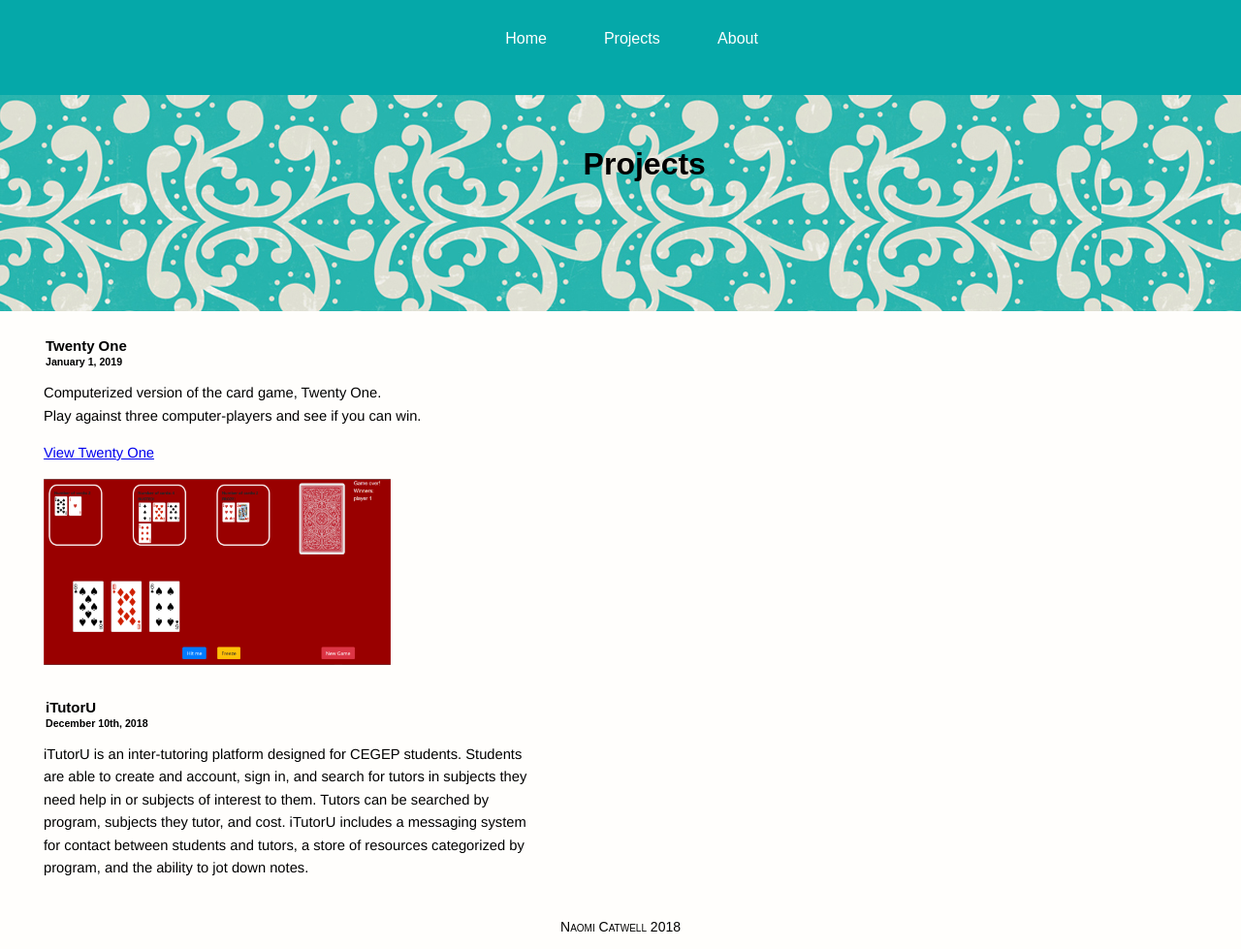
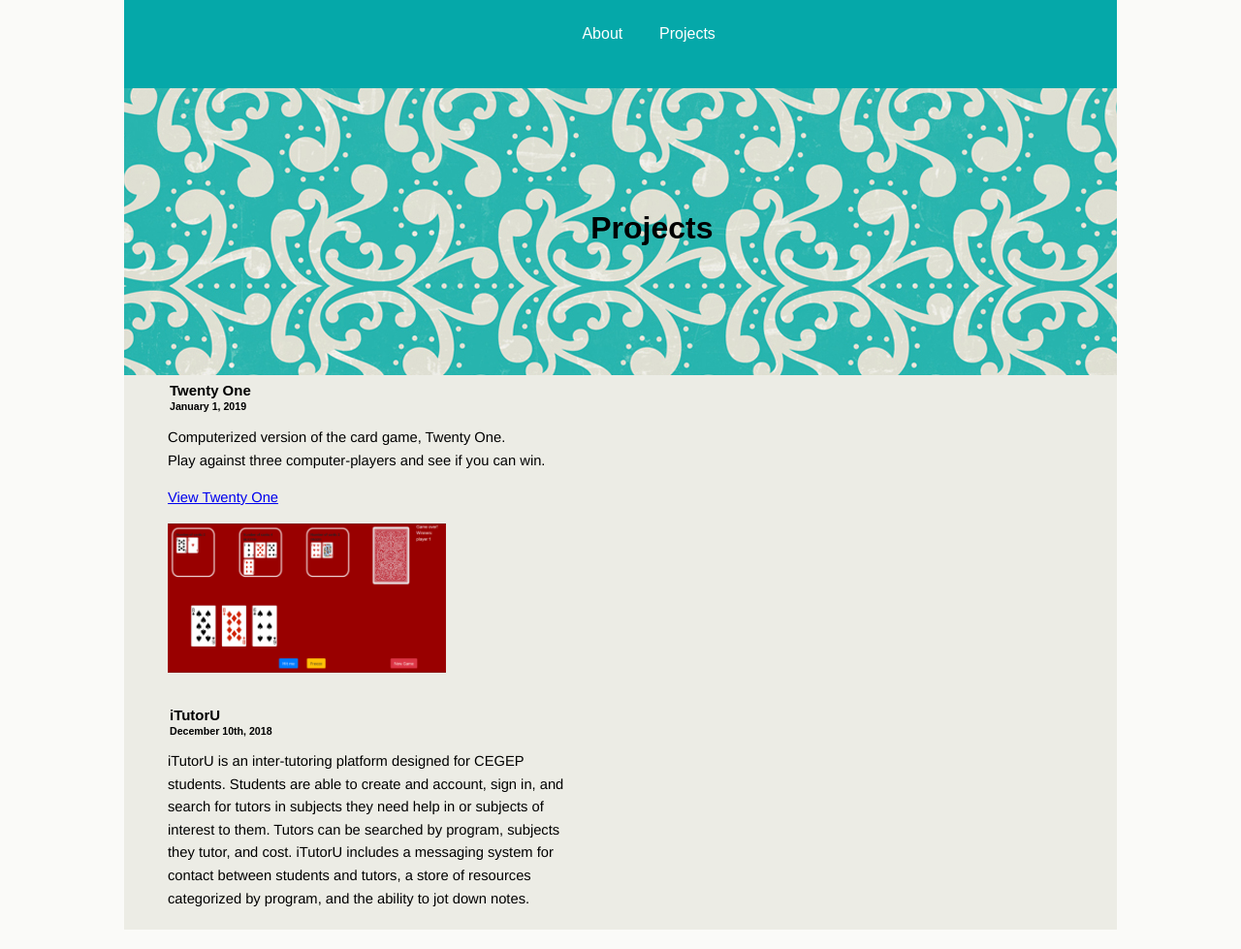
Before and after one commit to naomi-rc/naomi-rc.github.io, a Jekyll site: the page projects.html, which Jekyll copies as it is, in a window 1280 px wide and 979 px high. Shown: the whole window at 97% size. Built offline with Jekyll 4.4.1, drawn with Linux system fonts in a browser that asks for light colours.

Commit message:
fixed layout and navbar

```diff
--- a/index.html
+++ b/index.html
@@ -6,8 +6,8 @@
 <body>
 	<div class="nav">
 		<ul>
+			<li><a href="index.html">About</a></li>
 			<li><a href="projects.html">Projects</a></li>
-			<li><a href="about.html">About</a></li>
 		</ul>
 	</div>
 	<div id="header_image"><h1 id="main_heading">Home</h1></div>
@@ -22,8 +22,5 @@
 		</section>
 
 	</article>
-
-
-	<footer>Naomi Catwell 2018</footer>
 </body>
 </html>
--- a/projects.html
+++ b/projects.html
@@ -6,9 +6,8 @@
 <body>
 	<div class="nav">
 		<ul>
-			<li><a href="index.html">Home</a></li>
+			<li><a href="index.html">About</a></li>
 			<li><a href="projects.html">Projects</a></li>
-			<li><a href="about.html">About</a></li>
 		</ul>
 	</div>
 	<div id="header_image"><h1 id="main_heading">Projects</h1></div>
@@ -23,6 +22,8 @@
 				<img src="images/twenty-one.png" style="width: 70%"/>
 			</div>
 
+
+
 		</section>
 		<section>
 			<div>
@@ -32,10 +33,6 @@
 			</div>
 
 		</section>
-
 	</article>
-
-
-	<footer>Naomi Catwell 2018</footer>
 </body>
 </html>
--- a/styles.css
+++ b/styles.css
@@ -1,20 +1,25 @@
 body {
-    margin: 0px;
+
 	font-family: Arial, sans-serif;
 	background-color: #fffefc;
+	    margin: 0 10% 0 10%;
+    width: 80%;
+       background-color: #ecece53b;
 }
 
 .nav {
 	top: 0;
-    position: fixed;
+    position: relative;
     background-color: #05a8a9;
-    width: 100%;
-    height: 10%;
+        width: 100%;
+        height: 6em;
     z-index: 3;
+        margin: -25px 0px -25px 0px;
+            padding-top: 20px;
 }
 
 .nav ul {
-    margin-left: 35%;
+    margin-left: 40%;
     text-align: center;
 }
 .nav li {
@@ -51,6 +56,12 @@ body {
 	left: 47%;
 	z-index: 2;
 }
+
+article {
+	background-color: #ecece5;
+	margin-top: -20px;
+}
+
 section {
 	font-size: 80%;
 	font-size: 80%;
```
Also changed, not shown: about.html (deleted, +0 -30 lines).
